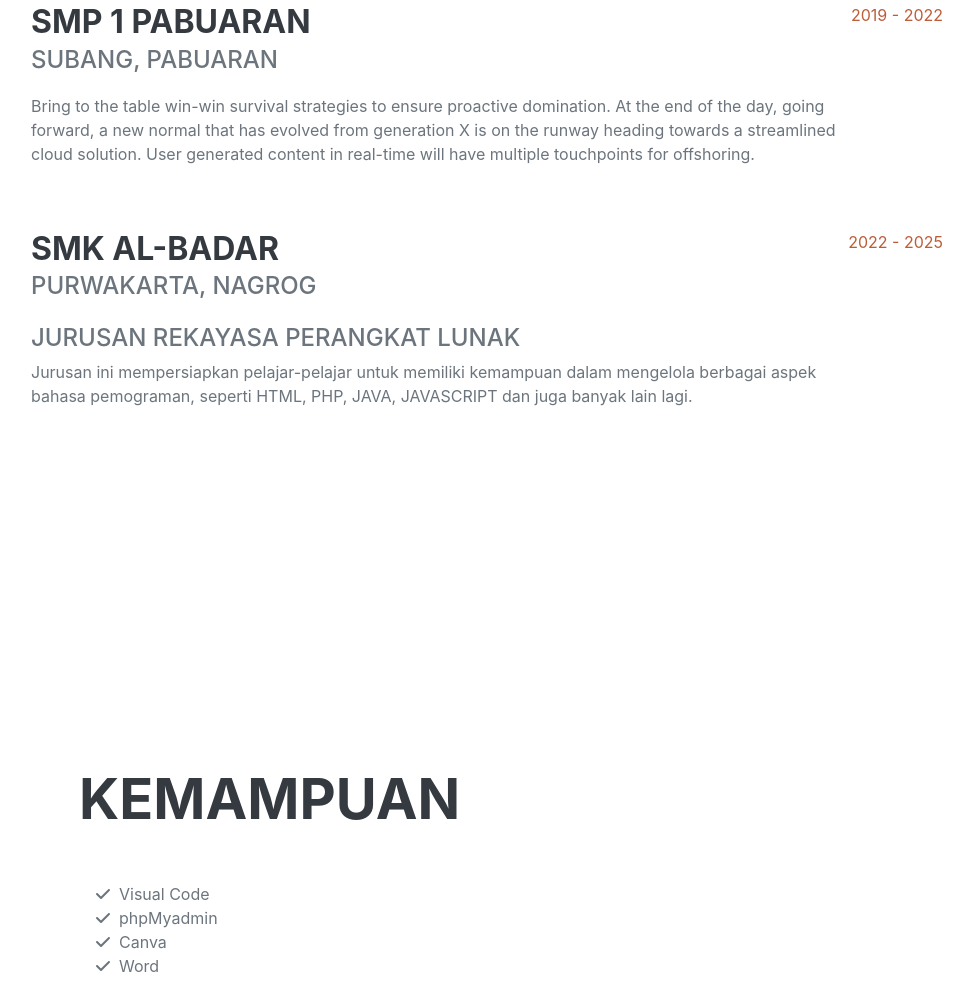
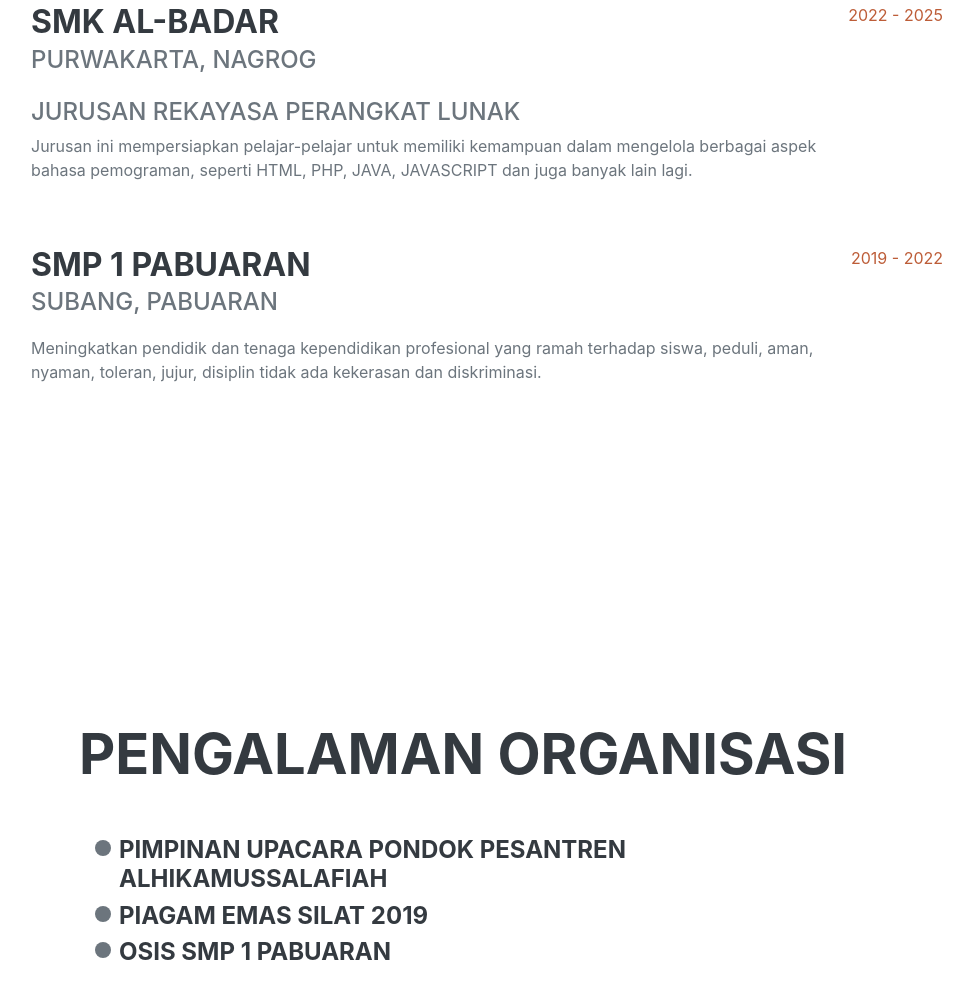
Before and after one commit to shidiq18-dot/shidiq18-dot.github.io, a plain HTML site: page index.html in a window 1280 px wide. Shown: the part 993-2000 px from the top of the page, without its empty margins (289-1262 px from the left). Drawn offline with nearby package versions, Linux system fonts and the light colour scheme; a web font is replaced by a local one.

Commit message:
Add files via upload

```diff
--- a/index.html
+++ b/index.html
@@ -6,7 +6,7 @@
         <meta name="description" content="" />
         <meta name="author" content="" />
         <title>WEB CV Shidiq</title>
-        <link rel="icon" type="image/smk.jpg" href="img/favicon.ico" />
+        <link rel="icon"   type="image/png" href="img/smk1.png" />
         <!-- Font Awesome icons (free version)-->
         <script src="https://use.fontawesome.com/releases/v6.3.0/js/all.js" crossorigin="anonymous"></script>
         <!-- Google fonts-->
@@ -27,7 +27,9 @@
                 <ul class="navbar-nav">
                     <li class="nav-item"><a class="nav-link js-scroll-trigger" href="#about">Tentang saya</a></li>
                     <li class="nav-item"><a class="nav-link js-scroll-trigger" href="#experience">Pendidikan</a></li>
-                    <li class="nav-item"><a class="nav-link js-scroll-trigger" href="#skills">Skills</a></li>
+                    <li class="nav-item"><a class="nav-link js-scroll-trigger" href="#Pengalaman">Pengalaman Organisasi</a></li>
+                    <li class="nav-item"><a class="nav-link js-scroll-trigger" href="#skills">Kemampuan</a></li>
+
                 </ul>
             </div>
         </nav>
@@ -41,8 +43,9 @@
                         <span class="text-primary">Noor Shidiq</span>
                     </h1>
                     <div class="subheading mb-5">
-                        Subang, Pabuaran · +623871540484 ·
-                        <a href="mailto:name@email.com">muhammadnoorshidiq18@gmail.com</a>
+                        <a href="  https://www.google.co.id/maps/@-6.4084411,107.5874948,3a,75y,175.39h,78.73t/data=!3m6!1e1!3m4!1s5znWNjXTk3XnNW5kw1QFJw!2e0!7i16384!8i8192?coh=205409&entry=ttu  Subang, Pabuaran ">Subang, Pabuaran</a> ·
+                        <a href="https://wa.me//+6283871540484">+6283871540484</a> ·
+                        <a href="https://www.instagram.com/mhmmdnoorshidiq?igsh=aDB3YWowdzQyMmM3&utm_source=qr">@mhmmdnoorshidiq</a>
                     </div>
                     <p class="lead mb-5">Perkenalkan Saya, Muhammad noor shidiq, saya adalah seorang pelajar yang memiliki minat dalam mengambangkan perangkat lunak dan menguasai dalam bahasa pemograman, termasuk dalam bahasa pemograman HTML, PHP, dan JAVASCRIP. saya termotivasi untuk belajar dan mengembangkan bahasa </p>
                 </div>
@@ -54,14 +57,6 @@
                     <h2 class="mb-5">Pendidikan</h2>
                     <div class="d-flex flex-column flex-md-row justify-content-between mb-5">
                         <div class="flex-grow-1">
-                            <h3 class="mb-0">SMP 1 Pabuaran</h3>
-                            <div class="subheading mb-3">Subang, Pabuaran</div>
-                            <p>Bring to the table win-win survival strategies to ensure proactive domination. At the end of the day, going forward, a new normal that has evolved from generation X is on the runway heading towards a streamlined cloud solution. User generated content in real-time will have multiple touchpoints for offshoring.</p>
-                        </div>
-                        <div class="flex-shrink-0"><span class="text-primary">2019 - 2022</span></div>
-                    </div>
-                    <div class="d-flex flex-column flex-md-row justify-content-between mb-5">
-                        <div class="flex-grow-1">
                             <h3 class="mb-0">SMK Al-Badar</h3>
                             <div class="subheading mb-3">Purwakarta, nagrog</div>
                             <div class="subheading mb-1">Jurusan Rekayasa perangkat lunak</div>
@@ -69,6 +64,41 @@
                         </div>
                         <div class="flex-shrink-0"><span class="text-primary">2022 - 2025</span></div>
                     </div>
+                    <div class="d-flex flex-column flex-md-row justify-content-between mb-5">
+                        <div class="flex-grow-1">
+                            <h3 class="mb-0">SMP 1 Pabuaran</h3>
+                            <div class="subheading mb-3">Subang, Pabuaran</div>
+                            <p>Meningkatkan pendidik dan tenaga kependidikan profesional yang ramah terhadap siswa, peduli, aman, nyaman, toleran, jujur, disiplin tidak ada kekerasan dan diskriminasi.</p>
+                        </div>
+                        <div class="flex-shrink-0"><span class="text-primary">2019 - 2022</span></div>
+                    </div>
+
+                    <!-- Pengalaman -->
+                    <section class="resume-section" id="Pengalaman">
+                        <div class="resume-section-content">
+                                    <h2 class="mb-5">Pengalaman Organisasi</h2>
+                                    <ul class="fa-ul mb-0">
+                                        <li>
+                                            <span class="fa-li"><i class="fas fa-circle"></i></span>
+                                            <h4>Pimpinan Upacara Pondok Pesantren Alhikamussalafiah</h4>
+                                        </li>
+                                        <li>
+                                            <span class="fa-li"><i class="fas fa-circle"></i></span>
+                                            <h4>Piagam emas silat 2019</h4>
+                                        </li>
+                                        <li>
+                                            <span class="fa-li"><i class="fas fa-circle"></i></span>
+                                        <h4>Osis Smp 1 Pabuaran </h4>
+                                        </li>
+                                    </ul>
+                                </div>
+                            </section>
+
+
+
+                </div>
+            </section>
+
             <!-- Skills-->
             <section class="resume-section" id="skills">
                 <div class="resume-section-content">
@@ -76,19 +106,19 @@
                     <ul class="fa-ul mb-0">
                         <li>
                             <span class="fa-li"><i class="fas fa-check"></i></span>
-                            Visual Code
+                             phpMyadmin = Pemula
                         </li>
                         <li>
                             <span class="fa-li"><i class="fas fa-check"></i></span>
-                            phpMyadmin
+                            Visual Code  =  Pemula
                         </li>
                         <li>
                             <span class="fa-li"><i class="fas fa-check"></i></span>
-                            Canva
+                            Canva      =  Menengah
                         </li>
                         <li>
                             <span class="fa-li"><i class="fas fa-check"></i></span>
-                            Word
+                            Word     =   Menengah
                         </li>
                     </ul>
                 </div>
```
